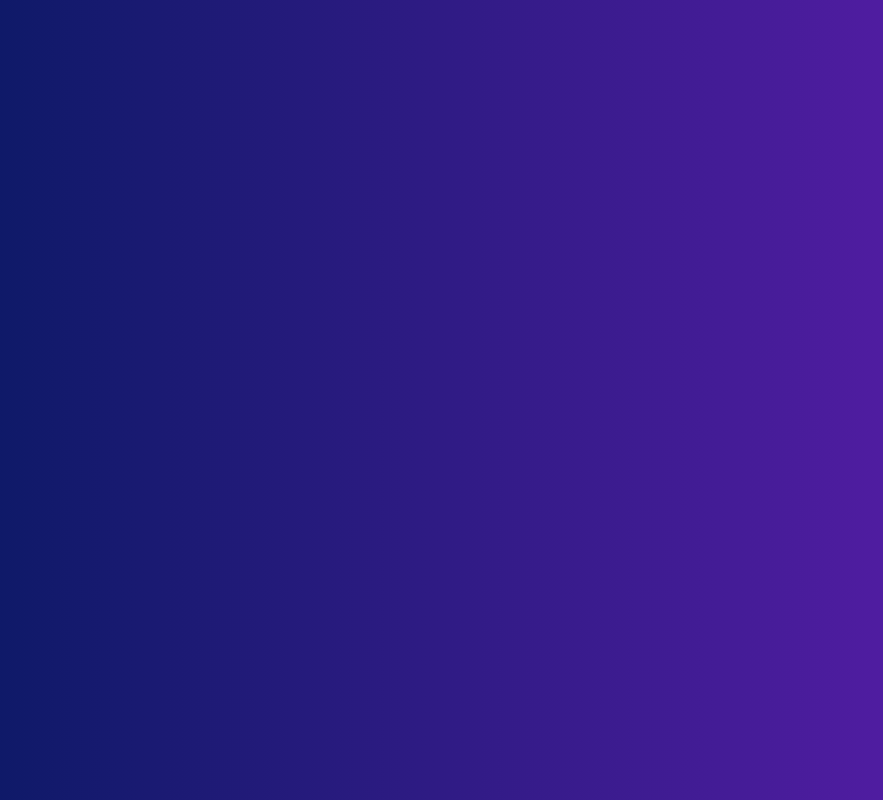
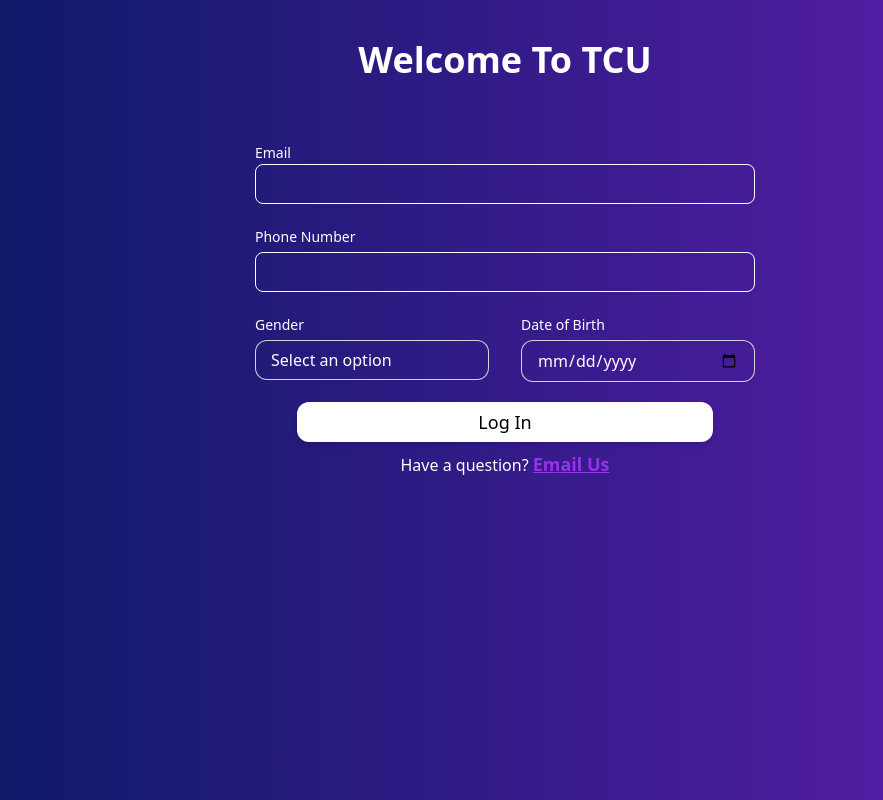
Before and after one commit to thawzinhtut1901/TCU-To-Communicate-With-You, a React (Vite) app: page /profile-setup in a window 1280 px wide. Before the commit this address had no page. Shown: the whole page, without its empty margins (135-1018 px from the left). Built offline with nearby package versions, Linux system fonts and the light colour scheme.

Commit message:
Profile Setup UI

```diff
--- a/src/Layouts/AuthLayouts/ProfileSetupLayout.tsx
+++ b/src/Layouts/AuthLayouts/ProfileSetupLayout.tsx
@@ -1,10 +1,111 @@
-
+import { NavLink } from "react-router-dom";
+import { Button } from "../../components/ui/button";
+import { Input } from "../../components/ui/input";
+import { Label } from "../../components/ui/label";
 const ProfileSetupLayout = () => {
   return (
-    <div className="flex justify-center bg-custom-gradient w-full h-screen">
+    <div className="  container-lg  justify-center items-center bg-custom-gradient w-full h-screen">
+      <div className="text-center font-bold py-10 ">
+        <h1 className="text-white text-4xl ">
+          Welcome To <span className="text-purple font-bold">TCU</span>
+        </h1>
+      </div>
 
+      <div className=" flex justify-center items-center">
+        <form action="post">
+          {/* Email Address */}
+          <div className="sm:col-span-4 flex-col mx-auto mt-5">
+            <Label className="text-white">Email</Label>
+            <div className="mt-0">
+              <Input
+                type="email"
+                id="email"
+                className="border-white rounded-[8px] w-full"
+              />
+            </div>
+          </div>
+
+          {/* Phone Number */}
+          <div className="sm:col-span-4 mt-5">
+            <Label className="text-white">Phone Number</Label>
+
+            <div className="mt-1">
+              <Input
+                type="phoneNumber"
+                id="phoneNumber"
+                className="border-white rounded-[8px] w-full"
+              />
+            </div>
+          </div>
+          {/* Gender and Date of Birth */}
+          <div className="mt-5 flex flex-wrap justify-center ">
+            <div className="flex-1 sm:w-1/2 pr-4">
+              <Label htmlFor="country" className="text-white">
+                Gender
+              </Label>
+              <div className="mt-1">
+                <select
+                  id="country"
+                  name="country"
+                  autoComplete="country-name"
+                  className="block w-full rounded-xl appearance-none bg-transparent text-white py-2 px-4 text-gray-900 shadow-sm ring-1 ring-inset ring-gray-300 focus:ring-2 focus:ring-inset focus:ring-indigo-600 border-transparent"
+                >
+                  <option selected className="text-black bg-white p-1 m-1">
+                    Select an option
+                  </option>
+                  <option value="male" className=" text-black p-1 m-1">
+                    Male
+                  </option>
+                  <option value="female" className="text-black p-1 m-1">
+                    Female
+                  </option>
+                </select>
+              </div>
+            </div>
+
+            <div className="flex-1 sm:w-1/2 pl-4">
+              <Label htmlFor="last-name" className="text-white">
+                Date of Birth
+              </Label>
+              <div className="mt-1">
+                <input
+                  id="last-name"
+                  name="last-name"
+                  type="date"
+                  autoComplete="family-name"
+                  className="bg-transparent text-white block w-full rounded-xl border-white py-2 px-4 text-white shadow-sm ring-1 ring-inset ring-gray-300 placeholder:text-gray-400 focus:ring-2 focus:ring-inset focus:ring-indigo-600"
+                />
+              </div>
+            </div>
+          </div>
+
+          <div className="flex justify-center mt-5">
+            <Button
+              type="button"
+              className="
+                w-10/12 flex rounded-xl justify-center py-2 px-4 border-none shadow-md font-medium text-lg text-black bg-white hover:bg-blue-500 hover:border-white hover:border-2"
+            >
+              Log In
+            </Button>
+          </div>
+
+          <div className="text-center mt-2">
+            <p className="text-white ">
+              Have a question?
+              <span>
+                <NavLink
+                  to={"/"}
+                  className="ms-1 text-purple-600 font-bold underline text-lg"
+                >
+                  Email Us
+                </NavLink>
+              </span>
+            </p>
+          </div>
+        </form>
+      </div>
     </div>
-  )
-}
+  );
+};
 
-export default ProfileSetupLayout
+export default ProfileSetupLayout;
--- a/src/pages/AuthPages/ProfileSetup.tsx
+++ b/src/pages/AuthPages/ProfileSetup.tsx
@@ -1,8 +1,5 @@
+const ProfileSetup = () => {
+  return <div>ProfileSetup</div>;
+};
 
-const ProfileSetup = () => {
-  return (
-    <div>ProfileSetup</div>
-  )
-}
-
-export default ProfileSetup
+export default ProfileSetup;
```
Also changed, not shown: src/components/ui/button.tsx (+12 -12 lines).
